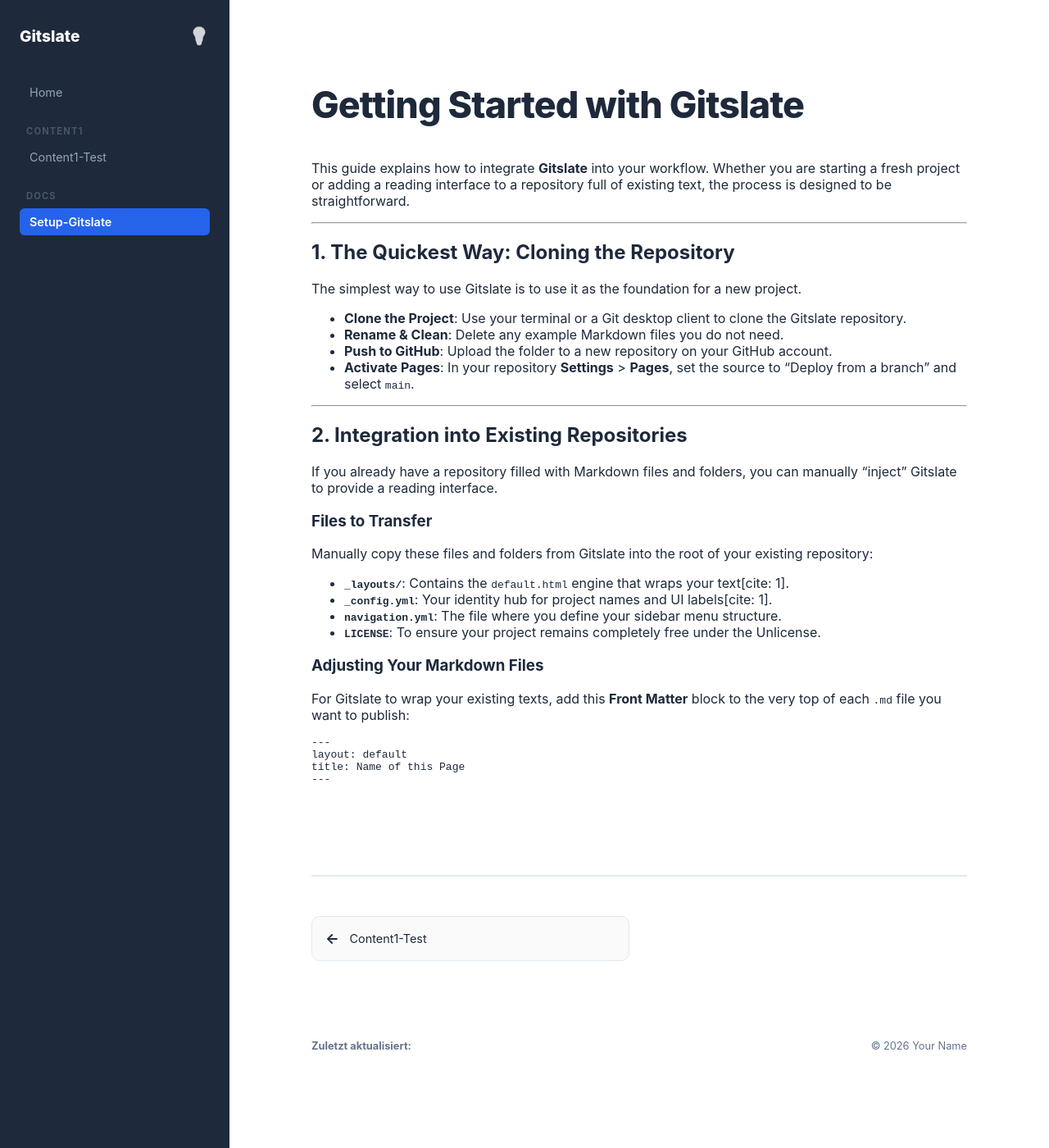
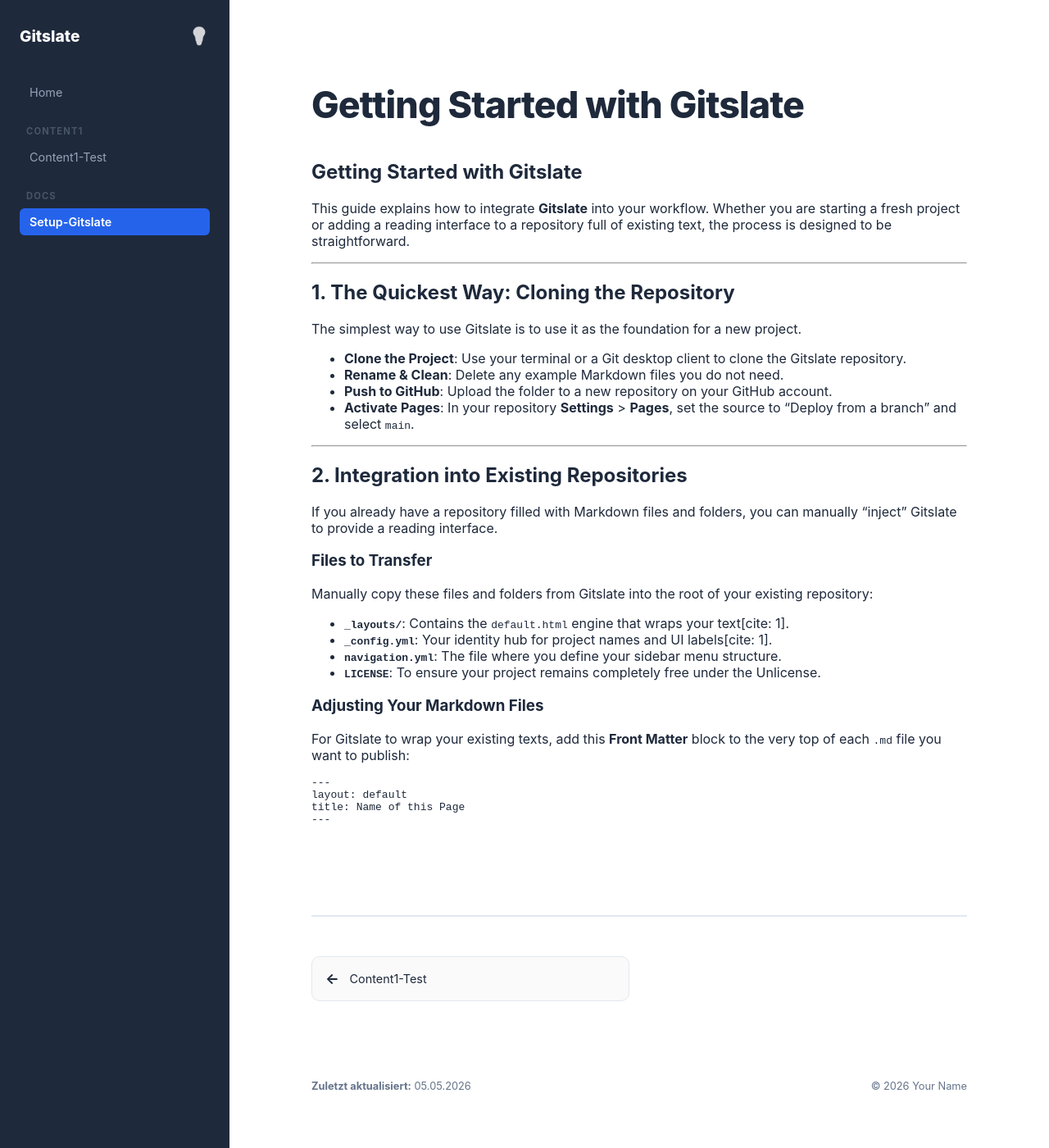
Before and after one commit to texthub/gitslate, a Jekyll site: the page built from docs/setup.md, in a window 1280 px wide and 1400 px high. Shown: the whole window at 82% size. Built offline with Jekyll 4.4.1, drawn with Linux system fonts in a browser that asks for light colours; our own code applies the rules of GitHub Pages for plain Markdown files.

Commit message:
Update setup.md

```diff
--- a/docs/setup.md
+++ b/docs/setup.md
@@ -1,9 +1,10 @@
 ---
 layout: default
-title: "Getting Started with Gitslate"
 menu_title: "Setup-Gitslate"
 nav_order: 30
+date: 2026-05-05
 ---
+# Getting Started with Gitslate
 
 This guide explains how to integrate **Gitslate** into your workflow. Whether you are starting a fresh project or adding a reading interface to a repository full of existing text, the process is designed to be straightforward.
 
```
